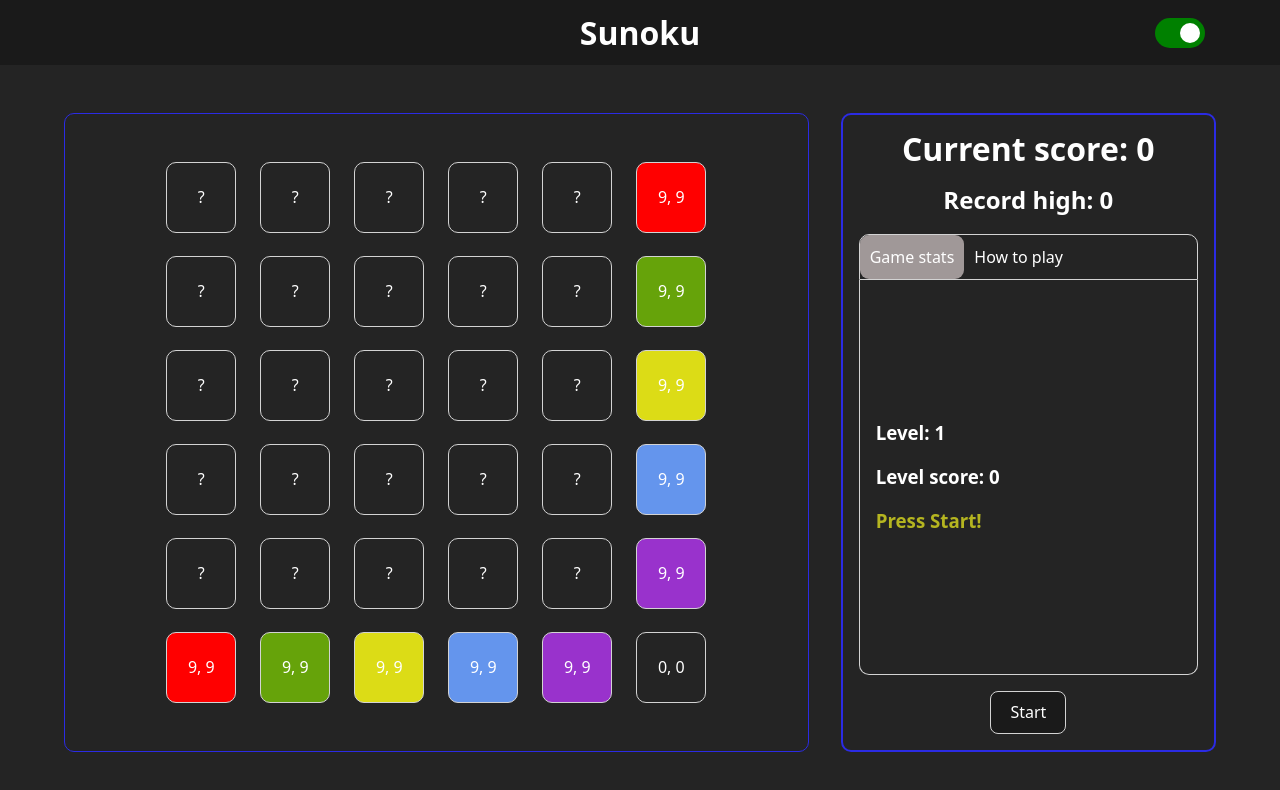
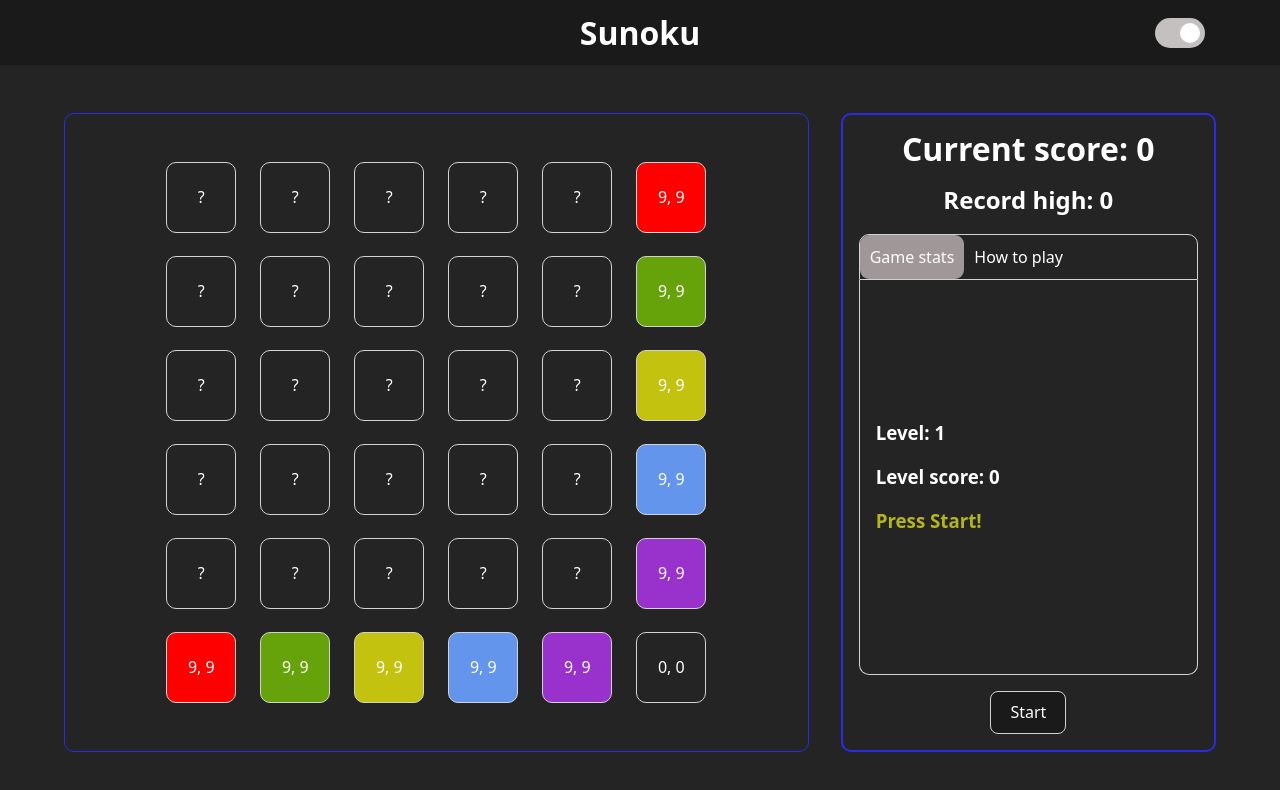
Before and after one commit to Saverio7310/Sunoku, a React (Vite) app in the folder Game/: page / in a window 1280 px wide. Shown: the top 790 px of the page. Built offline with nearby package versions, Linux system fonts and the light colour scheme.

Commit message:
update colors

```diff
--- a/Game/src/styles/colors.css
+++ b/Game/src/styles/colors.css
@@ -2,26 +2,28 @@ body.light {
     --color-text: #213547;
     --color-text-warning: #b5b520;
     --color-text-error: #850f0f;
-    --color-text-success: #008000;
-    --color-text-candidates-container: #b5b520;
+    --color-text-success: #119e11;
+    --color-text-candidates-container: #e0870a;
     --color-text-header-title: #000000;
     --background-color: #e1e1e1;
+    --background-color: #d9d9d9;
     --background-color-header: #c4c0c0;
-    --background-color-playgrid-element-clickable: #999292;
-    --background-color-playgrid-element-clicked: cadetblue;
-    --background-color-playgrid-element-red: #ff0000;
-    --background-color-playgrid-element-green: #66a30a;
-    --background-color-playgrid-element-yellow: #dcdc16;
-    --background-color-playgrid-element-blue: #6495ed;
-    --background-color-playgrid-element-purple: #9932cc;
+    --background-color-playgrid-element-clickable: #bababa;
+    --background-color-playgrid-element-clicked: #6ac4c7;
+    --background-color-playgrid-element-red: #ee2d2d;
+    --background-color-playgrid-element-green: #76b21c;
+    --background-color-playgrid-element-yellow: #e0e019;
+    --background-color-playgrid-element-blue: #7aa1e8;
+    --background-color-playgrid-element-purple: #b366da;
     --background-color-tab-active: #c4c0c0;
     --background-color-tab-hover: #999292;
-    --background-color-context-menu-container: #242424;
-    --background-color-context-menu-candidate: #008000;
-    --background-color-context-menu-candidate-hover: #2b2be4;
-    --background-color-context-menu-close-button: #af0505;
+    --background-color-context-menu-container: #c4c0c0;
+    --background-color-context-menu-candidate: #36a436;
+    --background-color-context-menu-candidate-hover: #6868ec;
+    --background-color-context-menu-close-button: #c32f2f;
     --background-color-button: #c4c0c0;
-    --background-color-theme-slider: #a52a2a;
+    --background-color-theme-slider: #7a7a7a;
+    --background-color-theme-slider-hover: #2c2a2a;
     --background-color-theme-slider-before: #ffffff;
     --background-color-theme-slider-input-checked: #008000;
     --border-color-gameboard: #2b2be4;
@@ -31,7 +33,7 @@ body.light {
     --border-color-tab-container: #575656;
     --border-color-tab-pane: #575656;
     --border-color-button: #575656;
-    --border-color-context-menu-container: #d3d3d3;
+    --border-color-context-menu-container: #575656;
     --border-color-button-hover: #646cff;
 }
 
@@ -40,15 +42,15 @@ body.dark {
     --color-text-warning: #b5b520;
     --color-text-error: #850f0f;
     --color-text-success: #008000;
-    --color-text-candidates-container: #b5b520;
+    --color-text-candidates-container: #d8d81a;
     --color-text-header-title: #000000;
     --background-color: #242424;
     --background-color-header: #1a1a1a;
     --background-color-playgrid-element-clickable: #585858;
-    --background-color-playgrid-element-clicked: cadetblue;
+    --background-color-playgrid-element-clicked: #5f9ea0;
     --background-color-playgrid-element-red: #ff0000;
     --background-color-playgrid-element-green: #66a30a;
-    --background-color-playgrid-element-yellow: #dcdc16;
+    --background-color-playgrid-element-yellow: #c3c30f;
     --background-color-playgrid-element-blue: #6495ed;
     --background-color-playgrid-element-purple: #9932cc;
     --background-color-tab-active: #a09898;
@@ -59,8 +61,9 @@ body.dark {
     --background-color-context-menu-close-button: #af0505;
     --background-color-button: #1a1a1a;
     --background-color-theme-slider: #a52a2a;
+    --background-color-theme-slider-before-hover: #7a7979;
     --background-color-theme-slider-before: #ffffff;
-    --background-color-theme-slider-input-checked: #008000;
+    --background-color-theme-slider-input-checked: #c4c0c0;
     --border-color-gameboard: #2b2be4;
     --border-color-menu: #2b2be4;
     --border-color-playgrid-element-clickable: #2b2be4;
```
